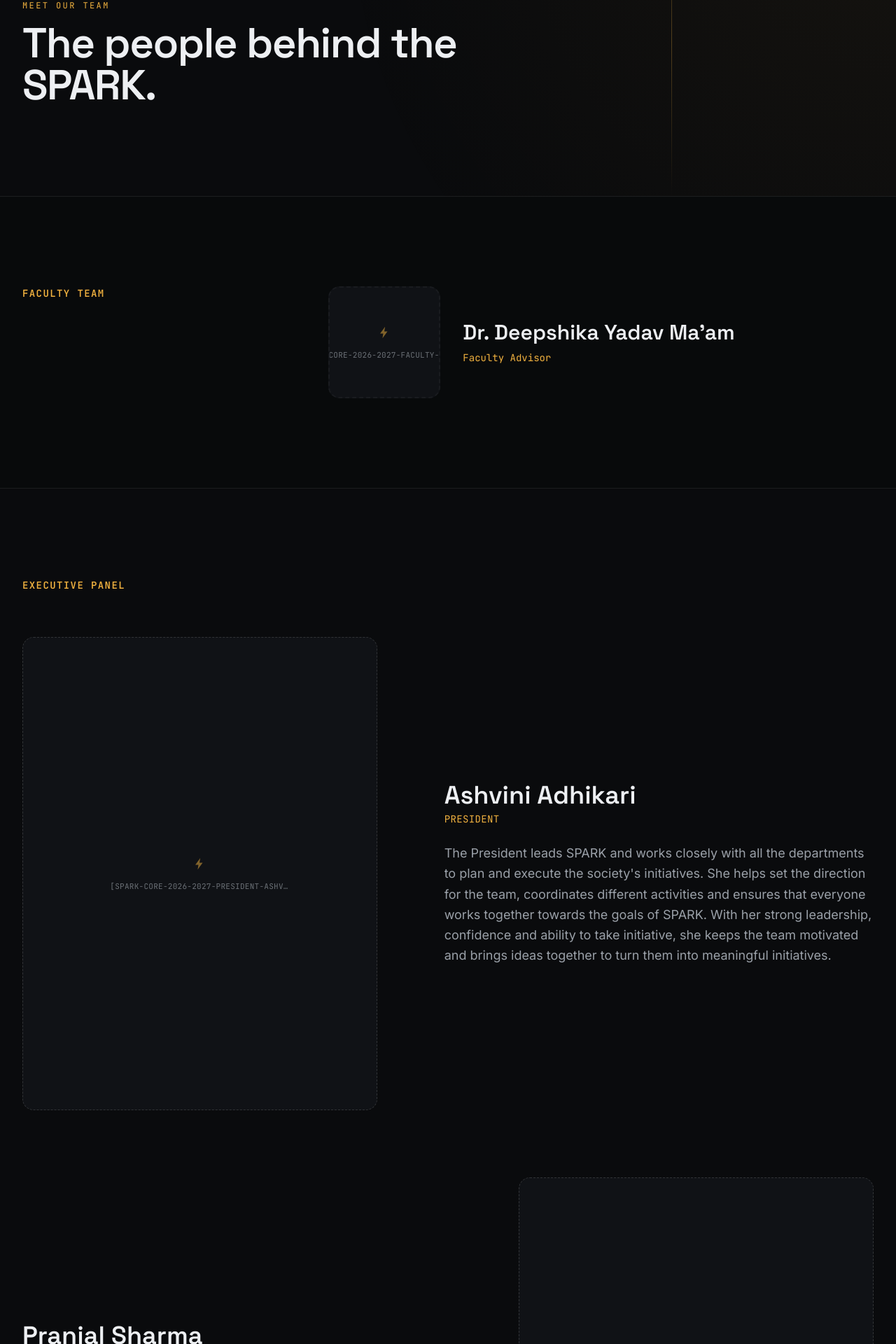
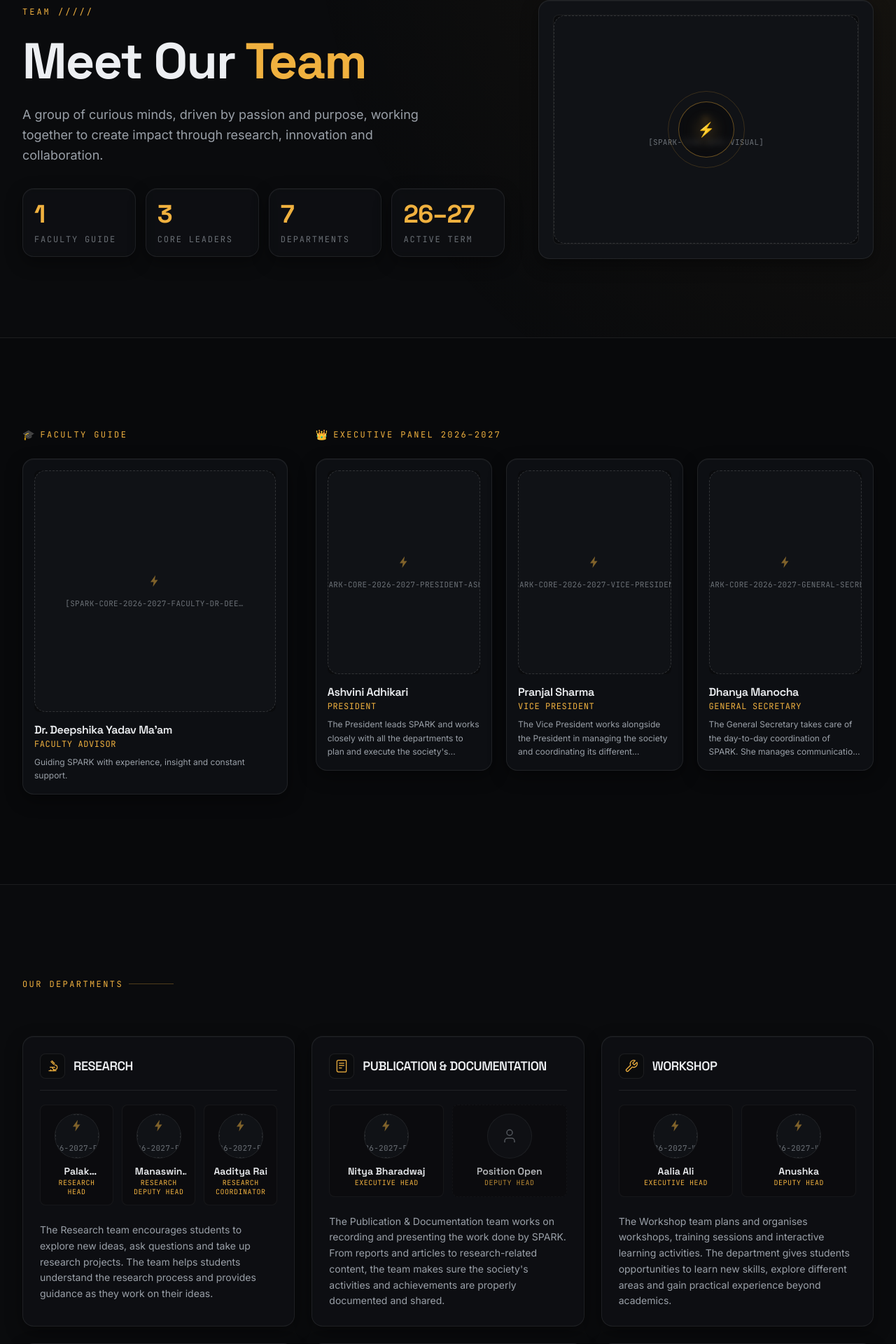
Before and after one commit to ritikj17/spark-msit, a Next.js app: page /team in a window 1280 px wide. Shown: the part 240-2160 px from the top of the page at 70% size. Built offline with nearby package versions, Linux system fonts and the light colour scheme.

Commit message:
feat: revamp team page visual design

```diff
--- a/src/app/team/page.tsx
+++ b/src/app/team/page.tsx
@@ -1,189 +1,295 @@
 import type { Metadata } from "next";
 import { Container } from "@/components/ui/Container";
 import { ScrollReveal } from "@/components/shared/ScrollReveal";
+import { Button } from "@/components/ui/Button";
+import { SectionEyebrow } from "@/components/ui/SectionEyebrow";
 import { SparkImage } from "@/components/shared/SparkImage";
-import { Placeholder } from "@/components/shared/Placeholder";
+import { StatBlock } from "@/components/ui/StatBlock";
+import { PortraitCard } from "@/components/team/PortraitCard";
+import { DeptIcon } from "@/components/ui/DeptIcon";
 import { faculty, executivePanel, departments } from "@/content/team";
 
 export const metadata: Metadata = {
   title: "Team | SPARK MSIT",
   description: "Meet the faculty, executive panel and student teams behind SPARK MSIT.",
+  alternates: { canonical: "/team" },
 };
 
 export default function TeamPage() {
   return (
     <main className="flex flex-col">
-      {/* 01. Hero Section */}
-      <section className="relative overflow-hidden border-b border-line pb-16 pt-32 sm:pb-24 sm:pt-40 lg:pb-32">
-        <div className="absolute inset-0 z-0 bg-[radial-gradient(circle_at_top_right,_rgba(240,177,63,0.05)_0%,_transparent_60%)]" aria-hidden="true" />
-        <div className="absolute right-1/4 top-0 z-0 h-full w-px bg-gradient-to-b from-transparent via-accent/30 to-transparent" aria-hidden="true" />
+      {/* ── 01. HERO SECTION ── */}
+      <section className="relative overflow-hidden border-b border-line pt-28 pb-16 sm:pt-36 sm:pb-24 lg:pt-40 lg:pb-28">
+        <div
+          className="pointer-events-none absolute inset-0 z-0 bg-[radial-gradient(circle_at_top_right,_rgba(240,177,63,0.06)_0%,_transparent_60%)]"
+          aria-hidden="true"
+        />
+
         <Container className="relative z-10">
+          <div className="grid gap-12 lg:grid-cols-12 lg:items-center">
+            {/* Left Content */}
+            <div className="flex flex-col gap-6 lg:col-span-7">
+              <ScrollReveal>
+                <SectionEyebrow prefix="" className="text-accent tracking-[0.25em]">
+                  TEAM /////
+                </SectionEyebrow>
+              </ScrollReveal>
+
               <ScrollReveal delay={0.1}>
-            <div className="flex flex-col gap-4 max-w-3xl">
-              <p className="font-mono text-xs uppercase tracking-[0.2em] text-accent">
-                MEET OUR TEAM
+                <h1 className="font-display text-5xl sm:text-6xl lg:text-7xl font-bold tracking-tight text-ink leading-[1.02]">
+                  Meet Our <span className="text-accent">Team</span>
+                </h1>
+              </ScrollReveal>
+
+              <ScrollReveal delay={0.15}>
+                <p className="max-w-xl text-base sm:text-lg leading-relaxed text-ink-secondary">
+                  A group of curious minds, driven by passion and purpose, working together to create impact through research, innovation and collaboration.
                 </p>
-              <h1 className="font-display text-4xl sm:text-5xl lg:text-6xl font-semibold tracking-tight text-ink">
-                The people behind the SPARK.
-              </h1>
+              </ScrollReveal>
+
+              {/* 4 Stat Blocks */}
+              <ScrollReveal delay={0.2}>
+                <div className="grid grid-cols-2 sm:grid-cols-4 gap-3.5 pt-2">
+                  <StatBlock
+                    value="1"
+                    label="Faculty Guide"
+                    className="p-3.5 sm:p-4"
+                  />
+                  <StatBlock
+                    value="3"
+                    label="Core Leaders"
+                    className="p-3.5 sm:p-4"
+                  />
+                  <StatBlock
+                    value="7"
+                    label="Departments"
+                    className="p-3.5 sm:p-4"
+                  />
+                  <StatBlock
+                    value="26–27"
+                    label="Active Term"
+                    className="p-3.5 sm:p-4"
+                  />
                 </div>
               </ScrollReveal>
+            </div>
+
+            {/* Right Team Silhouette Visual */}
+            <div className="lg:col-span-5">
+              <ScrollReveal delay={0.25}>
+                <div className="relative rounded-panel border border-line bg-surface p-4 sm:p-5 shadow-card overflow-hidden">
+                  <div className="relative overflow-hidden rounded-sm bg-base border border-line">
+                    <SparkImage
+                      src="[SPARK-TEAM-HERO-VISUAL]"
+                      alt="SPARK MSIT Team Roster"
+                      aspectRatio="4 / 3"
+                      className="transition-transform duration-700 ease-out hover:scale-105"
+                    />
+
+                    {/* Glowing Aura Overlay in Center */}
+                    <div
+                      className="pointer-events-none absolute inset-0 flex items-center justify-center"
+                      aria-hidden="true"
+                    >
+                      <div className="relative flex size-20 items-center justify-center rounded-full border border-accent/40 bg-base-deep/50 backdrop-blur-xs">
+                        <span className="text-accent font-bold text-xl drop-shadow-[0_0_12px_rgba(240,177,63,0.9)]">⚡</span>
+                        {/* Concentric subtle aura ring */}
+                        <div className="absolute inset-0 -m-4 rounded-full border border-accent/20 animate-pulse" />
+                      </div>
+                    </div>
+                  </div>
+                </div>
+              </ScrollReveal>
+            </div>
+          </div>
         </Container>
       </section>
 
-      {/* 02. Faculty Section */}
-      <section className="py-[var(--spark-section-pad)] border-b border-line bg-base-deep/30">
+      {/* ── 02. FACULTY & EXECUTIVE PANEL ── */}
+      <section className="py-[var(--spark-section-pad)] border-b border-line bg-base-deep/40">
         <Container>
-          <div className="grid gap-12 lg:grid-cols-[1fr_2fr]">
+          <div className="grid gap-10 lg:grid-cols-12 lg:items-start">
+            {/* Left: Faculty Guide (4 Cols) */}
+            <div className="lg:col-span-4 flex flex-col gap-6">
               <ScrollReveal>
-              <h2 className="font-mono text-sm font-semibold tracking-widest text-accent uppercase">
-                FACULTY TEAM
+                <div className="flex items-center gap-2">
+                  <span className="text-accent text-sm" aria-hidden="true">🎓</span>
+                  <SectionEyebrow prefix="">FACULTY GUIDE</SectionEyebrow>
+                </div>
+              </ScrollReveal>
+
+              <ScrollReveal delay={0.1}>
+                <PortraitCard
+                  name={faculty.name}
+                  role={faculty.role}
+                  description="Guiding SPARK with experience, insight and constant support."
+                  photo={faculty.photo}
+                  aspectRatio="1 / 1"
+                  className="bg-surface/80"
+                />
+              </ScrollReveal>
+            </div>
+
+            {/* Right: Executive Panel 2026–2027 (8 Cols) */}
+            <div className="lg:col-span-8 flex flex-col gap-6">
+              <ScrollReveal>
+                <div className="flex items-center gap-2">
+                  <span className="text-accent text-sm" aria-hidden="true">👑</span>
+                  <SectionEyebrow prefix="">EXECUTIVE PANEL 2026–2027</SectionEyebrow>
+                </div>
+              </ScrollReveal>
+
+              <div className="grid gap-5 sm:grid-cols-3">
+                {executivePanel.map((member, i) => (
+                  <ScrollReveal key={member.id} delay={0.1 + i * 0.08}>
+                    <PortraitCard
+                      name={member.name}
+                      role={member.role}
+                      description={member.description}
+                      photo={member.photo}
+                      aspectRatio="3 / 4"
+                      className="h-full bg-surface/80"
+                    />
+                  </ScrollReveal>
+                ))}
+              </div>
+            </div>
+          </div>
+        </Container>
+      </section>
+
+      {/* ── 03. OUR DEPARTMENTS ── */}
+      <section className="py-[var(--spark-section-pad)] border-b border-line">
+        <Container>
+          <ScrollReveal>
+            <div className="mb-12 sm:mb-16">
+              <SectionEyebrow prefix="" hairline className="text-accent tracking-[0.2em]">
+                OUR DEPARTMENTS
+              </SectionEyebrow>
+            </div>
+          </ScrollReveal>
+
+          {/* Department Grid */}
+          <div className="grid gap-6 sm:grid-cols-2 lg:grid-cols-3">
+            {departments.map((dept, index) => {
+              const isLastDept = index === departments.length - 1;
+
+              return (
+                <ScrollReveal
+                  key={dept.id}
+                  delay={index * 0.06}
+                  className={isLastDept ? "lg:col-span-2" : ""}
+                >
+                  <article className="group flex h-full flex-col justify-between rounded-panel border border-line bg-surface/60 p-5 sm:p-6 shadow-card transition-all duration-300 hover:border-accent/40 hover:shadow-glow">
+                    <div className="flex flex-col gap-5">
+                      {/* Department Header */}
+                      <div className="flex items-center justify-between gap-3 border-b border-line pb-4">
+                        <div className="flex items-center gap-3">
+                          <div className="flex size-9 items-center justify-center rounded-sm border border-line bg-base text-accent">
+                            <DeptIcon dept={dept.id} className="size-5" />
+                          </div>
+                          <h2 className="font-display text-base sm:text-lg font-semibold tracking-tight text-ink group-hover:text-accent transition-colors duration-200">
+                            {dept.name}
                           </h2>
-            </ScrollReveal>
-            <ScrollReveal delay={0.1}>
-              <div className="flex flex-col sm:flex-row gap-8 items-start sm:items-center">
-                <div className="w-32 sm:w-40 shrink-0">
+                        </div>
+                      </div>
+
+                      {/* Members Roster in Department */}
+                      <div className={`grid gap-3 ${dept.members.length > 2 ? "grid-cols-1 sm:grid-cols-3" : "grid-cols-1 sm:grid-cols-2"}`}>
+                        {dept.members.map((member, mIdx) => (
+                          <div
+                            key={mIdx}
+                            className={`flex flex-col items-center rounded-sm border border-line/60 bg-base/60 p-3 text-center transition-colors duration-200 ${
+                              member.status === "pending" ? "border-dashed opacity-75" : "hover:border-line-strong"
+                            }`}
+                          >
+                            <div className="relative mb-2.5 size-14 sm:size-16 overflow-hidden rounded-full border border-line bg-surface">
+                              {member.status === "active" && member.photo ? (
                                 <SparkImage
-                    src={faculty.photo}
-                    alt={faculty.name}
+                                  src={member.photo}
+                                  alt={member.name!}
                                   aspectRatio="1 / 1"
-                    containerClassName="rounded-full overflow-hidden border-2 border-line/50"
                                 />
+                              ) : (
+                                <div className="flex size-full items-center justify-center text-ink-muted">
+                                  <svg viewBox="0 0 24 24" fill="none" stroke="currentColor" strokeWidth="1.5" className="size-6" aria-hidden="true">
+                                    <path d="M19 21v-2a4 4 0 0 0-4-4H9a4 4 0 0 0-4 4v2" />
+                                    <circle cx="12" cy="7" r="4" />
+                                  </svg>
                                 </div>
-                <div className="flex flex-col gap-2">
-                  <h3 className="font-display text-2xl sm:text-3xl font-semibold text-ink">
-                    {faculty.name}
-                  </h3>
-                  <p className="font-mono text-sm text-accent">
-                    {faculty.role}
+                              )}
+                            </div>
+                            <span className="font-display text-xs sm:text-sm font-semibold text-ink leading-tight line-clamp-1">
+                              {member.status === "active" ? member.name : "Position Open"}
+                            </span>
+                            <span className="font-mono text-[10px] uppercase tracking-wider text-accent mt-0.5 leading-tight">
+                              {member.role}
+                            </span>
+                          </div>
+                        ))}
+                      </div>
+
+                      {/* Department Description */}
+                      <p className="text-xs sm:text-sm leading-relaxed text-ink-secondary pt-1">
+                        {dept.description}
                       </p>
                     </div>
+                  </article>
+                </ScrollReveal>
+              );
+            })}
+
+            {/* Closing Quote Block (Pairs alongside Design & Videography in Row 3) */}
+            <ScrollReveal delay={0.45} className="lg:col-span-1">
+              <div className="flex h-full flex-col items-center justify-center text-center rounded-panel border border-line bg-surface/80 p-6 sm:p-8 shadow-card relative overflow-hidden">
+                {/* Ambient Radial Glow */}
+                <div
+                  className="pointer-events-none absolute inset-0 bg-[radial-gradient(circle_at_center,_rgba(240,177,63,0.08)_0%,_transparent_70%)]"
+                  aria-hidden="true"
+                />
+                <span className="font-display text-4xl text-accent font-bold mb-2 select-none" aria-hidden="true">“</span>
+                <p className="font-display text-xl sm:text-2xl font-semibold text-ink leading-snug">
+                  Different departments.<br />
+                  Different skills.<br />
+                  <span className="text-accent">One SPARK. ⚡</span>
+                </p>
               </div>
             </ScrollReveal>
           </div>
         </Container>
       </section>
 
-      {/* 03. Executive Panel */}
-      <section className="py-[var(--spark-section-pad)] border-b border-line">
+      {/* ── 04. BOTTOM CTA STRIP ── */}
+      <section className="py-[var(--spark-section-pad)]">
         <Container>
           <ScrollReveal>
-            <h2 className="font-mono text-sm font-semibold tracking-widest text-accent uppercase mb-16">
-              EXECUTIVE PANEL
-            </h2>
-          </ScrollReveal>
-          <div className="flex flex-col gap-24">
-            {executivePanel.map((member, index) => (
-              <ScrollReveal key={member.id} delay={0.1}>
-                <div className={`flex flex-col ${index % 2 === 1 ? "md:flex-row-reverse" : "md:flex-row"} gap-8 md:gap-16 lg:gap-24 items-center`}>
-                  <div className="w-full md:w-5/12 shrink-0">
-                    <SparkImage
-                      src={member.photo}
-                      alt={member.name}
-                      aspectRatio="3 / 4"
-                      containerClassName="overflow-hidden"
-                    />
+            <div className="flex flex-col md:flex-row items-center justify-between gap-6 rounded-panel border border-line bg-surface p-6 sm:p-8 md:p-10 shadow-card">
+              <div className="flex items-center gap-4">
+                <div
+                  className="flex size-14 shrink-0 items-center justify-center rounded-full border border-accent/40 bg-accent/10 text-accent shadow-glow"
+                  aria-hidden="true"
+                >
+                  <svg viewBox="0 0 24 24" fill="none" stroke="currentColor" strokeWidth="1.5" className="size-7">
+                    <path d="M16 21v-2a4 4 0 0 0-4-4H6a4 4 0 0 0-4 4v2" />
+                    <circle cx="9" cy="7" r="4" />
+                    <path d="M22 21v-2a4 4 0 0 0-3-3.87M16 3.13a4 4 0 0 1 0 7.75" />
+                  </svg>
                 </div>
-                  <div className="flex flex-col gap-4 w-full md:w-7/12">
-                    <div className="flex flex-col gap-1 mb-2">
-                      <h3 className="font-display text-3xl sm:text-4xl font-semibold text-ink">
-                        {member.name}
+
+                <div>
+                  <h3 className="font-display text-lg sm:text-xl font-semibold text-ink">
+                    Want to be a part of this journey?
                   </h3>
-                      <p className="font-mono text-sm text-accent uppercase tracking-wide">
-                        {member.role}
-                      </p>
-                    </div>
-                    <p className="text-lg leading-relaxed text-ink-secondary">
-                      {member.description}
+                  <p className="text-xs sm:text-sm text-ink-secondary mt-1">
+                    Explore opportunities. Learn. Collaborate. Create Impact.
                   </p>
                 </div>
               </div>
-              </ScrollReveal>
-            ))}
+
+              <Button href="/contact" variant="outline-accent" size="lg" className="shrink-0 w-full md:w-auto">
+                Join SPARK →
+              </Button>
             </div>
-        </Container>
-      </section>
-
-      {/* 04. Departments */}
-      <section className="py-[var(--spark-section-pad)]">
-        <Container>
-          <ScrollReveal>
-            <h2 className="font-mono text-sm font-semibold tracking-widest text-accent uppercase mb-16">
-              DEPARTMENTS
-            </h2>
-          </ScrollReveal>
-
-          <div className="flex flex-col gap-32">
-            {departments.map((dept) => (
-              <div key={dept.id} className="flex flex-col gap-12">
-                <ScrollReveal>
-                  <div className="flex flex-col gap-4 max-w-3xl">
-                    <h3 className="font-display text-3xl font-semibold text-ink">
-                      {dept.name}
-                    </h3>
-                    <p className="text-lg text-ink-secondary leading-relaxed">
-                      {dept.description}
-                    </p>
-                  </div>
-                </ScrollReveal>
-
-                <div className="grid grid-cols-1 sm:grid-cols-2 lg:grid-cols-3 gap-8">
-                  {dept.members.map((member, i) => (
-                    <ScrollReveal key={i} delay={0.1 * i}>
-                      {member.status === "active" ? (
-                        <div className="flex flex-col gap-4 group">
-                          <div className="relative overflow-hidden rounded-panel border border-line">
-                            <SparkImage
-                              src={member.photo!}
-                              alt={member.name!}
-                              aspectRatio="1 / 1"
-                              className="transition-transform duration-700 ease-out group-hover:scale-105"
-                            />
-                            <div className="absolute inset-0 bg-accent/5 opacity-0 group-hover:opacity-100 transition-opacity duration-500 pointer-events-none" aria-hidden="true" />
-                          </div>
-                          <div className="flex flex-col gap-1">
-                            <h4 className="font-display text-xl font-medium text-ink">
-                              {member.name}
-                            </h4>
-                            <p className="font-mono text-xs text-ink-secondary uppercase tracking-wider">
-                              {member.role}
-                            </p>
-                          </div>
-                        </div>
-                      ) : (
-                        <div className="flex flex-col gap-4 opacity-60">
-                          <Placeholder
-                            label="POSITION OPEN"
-                            aspectRatio="1 / 1"
-                            className="bg-base/50"
-                          />
-                          <div className="flex flex-col gap-1">
-                            <h4 className="font-display text-xl font-medium text-ink-secondary italic">
-                              Pending
-                            </h4>
-                            <p className="font-mono text-xs text-ink-secondary uppercase tracking-wider">
-                              {member.role}
-                            </p>
-                          </div>
-                        </div>
-                      )}
-                    </ScrollReveal>
-                  ))}
-                </div>
-              </div>
-            ))}
-          </div>
-        </Container>
-      </section>
-
-      {/* 05. Closing Line */}
-      <section className="relative overflow-hidden py-32 bg-base-deep border-t border-line">
-        <div className="absolute inset-0 opacity-10 bg-[radial-gradient(circle_at_center,_#f0b13f_0%,_transparent_50%)]" aria-hidden="true" />
-        <Container className="relative z-10 text-center">
-          <ScrollReveal>
-            <h2 className="font-display text-3xl sm:text-4xl lg:text-5xl font-semibold tracking-tight text-ink">
-              Different departments. Different skills. <span className="text-accent">One SPARK. ⚡</span>
-            </h2>
           </ScrollReveal>
         </Container>
       </section>
--- a/src/lib/assets.ts
+++ b/src/lib/assets.ts
@@ -18,6 +18,7 @@ const PLACEHOLDER_TO_PATH: Record<string, string | null> = {
   // Brand
   "[SPARK-LOGO]": null,
   "[SPARK-CAMPUS]": null,
+  "[SPARK-TEAM-HERO-VISUAL]": null,
 
   // Faculty
   "[SPARK-FACULTY-PHOTO]": null,
```
Lines whose indentation alone changed are shown as unchanged.
